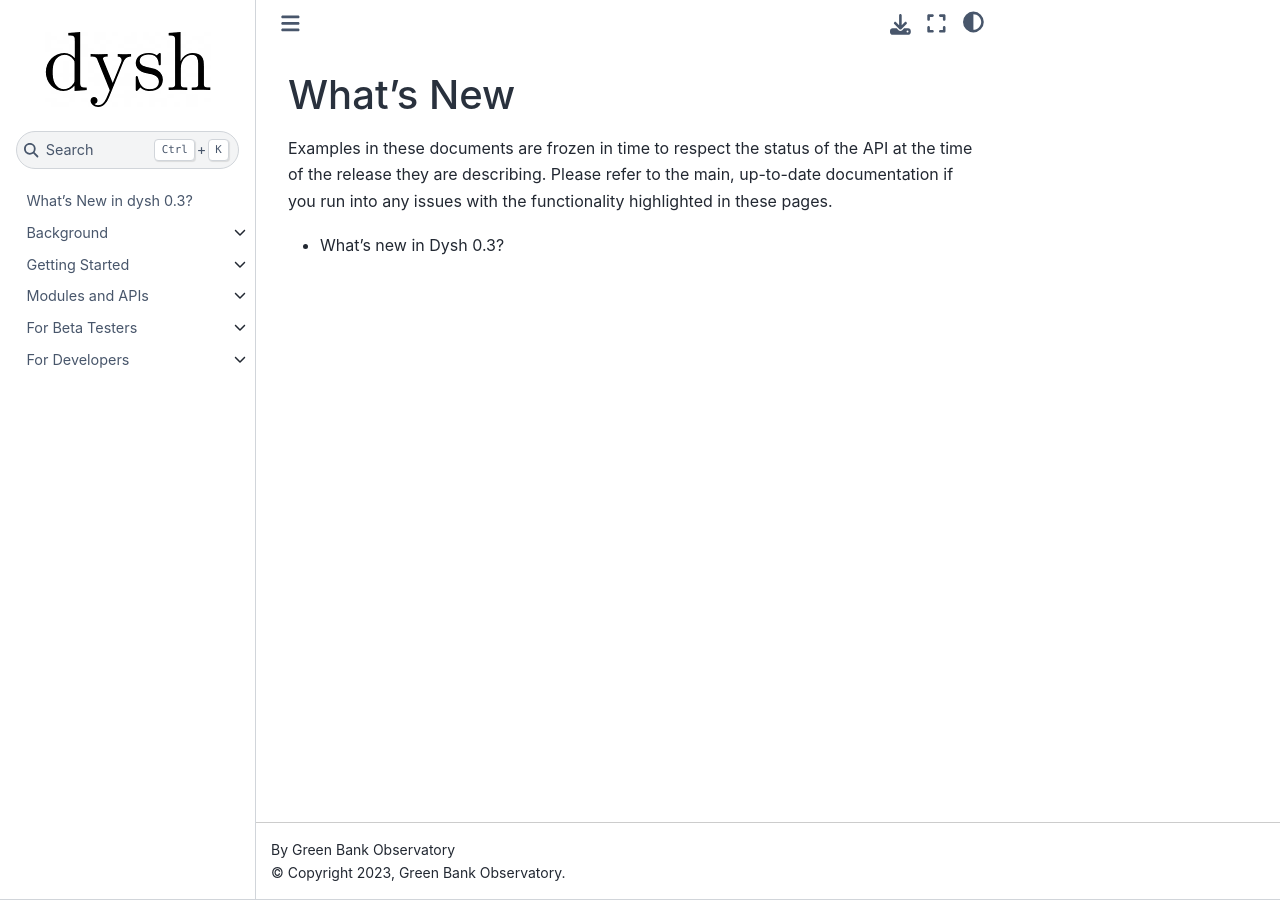
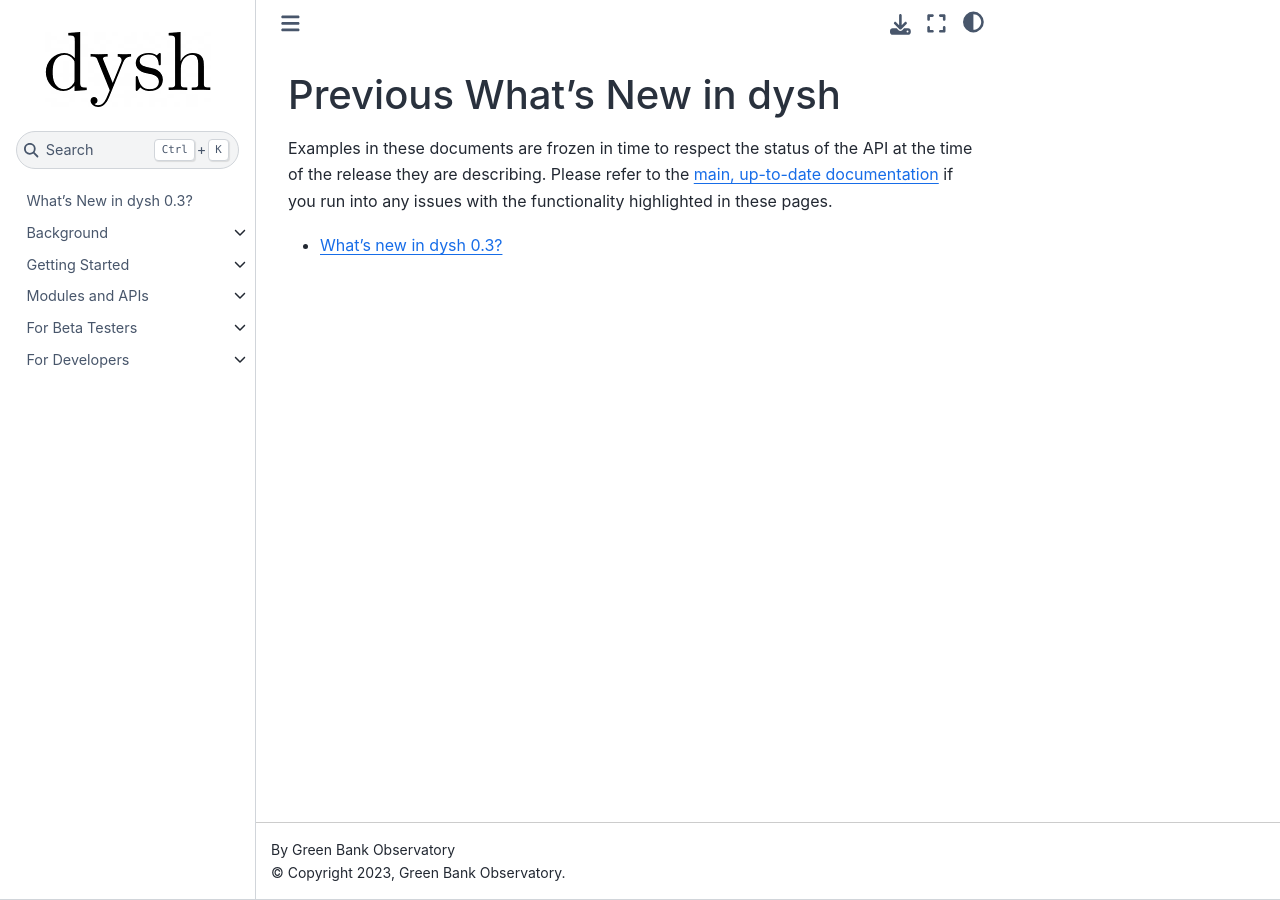
Before and after one commit to GreenBankObservatory/dysh, a Sphinx documentation site: the page built from docs/source/whatsnew/index.rst, in a window 1280 px wide. Built offline with Sphinx 7.4.7 and the Sphinx Book theme 1.1.4, drawn with Linux system fonts in a browser that asks for light colours; pages that are not in the unit, such as notebooks, are missing from menus; the version number could not be read and is left out.

Commit message:
modify how much is shown and order

```diff
--- a/docs/source/index.rst
+++ b/docs/source/index.rst
@@ -6,15 +6,15 @@
 `Green Bank Observatory <https:/greenbankobservatory.org>`_
 and the Laboratory for Millimeter-Wave Astronomy (LMA)
 at the `University of Maryland (UMD) <https://www.astro.umd.edu>`_.
-It is intended to be an alternative for `GBTIDL <https://www.gb.nrao.edu/GBT/DA/gbtidl/users_guide/>`_, GBO's current spectral line data reduction package.
+It is intended to replace `GBTIDL <https://www.gb.nrao.edu/GBT/DA/gbtidl/users_guide/>`_, GBO's current spectral line data reduction package.
 
 Contents
 ===============
 
 .. toctree::
-   :maxdepth: 3
+   :maxdepth: 2
 
-   whatsnew/0.3
+   whatsnew/0.3.rst
    background/index
    getting_started/index
    examples/index
--- a/docs/source/whatsnew/index.rst
+++ b/docs/source/whatsnew/index.rst
@@ -1,16 +1,16 @@
 
 .. _dysh_whats_new_index:
 
-**********
-What's New
-**********
+*****************************
+Previous What's New in dysh
+*****************************
 
 Examples in these documents are frozen in time to respect the status of the
 API at the time of the release they are describing. Please refer to the
-main, up-to-date documentation if you run into any issues with the
+`main, up-to-date documentation <https://dysh.readthedocs.io>`_ if you run into any issues with the
 functionality highlighted in these pages.
 
 .. toctree::
    :maxdepth: 1
 
-* What's new in Dysh 0.3?
+* `What's new in dysh 0.3?  <https://dysh.readthedocs.io/en/release-0.3.0/whatsnew/0.3.html>`_
```
